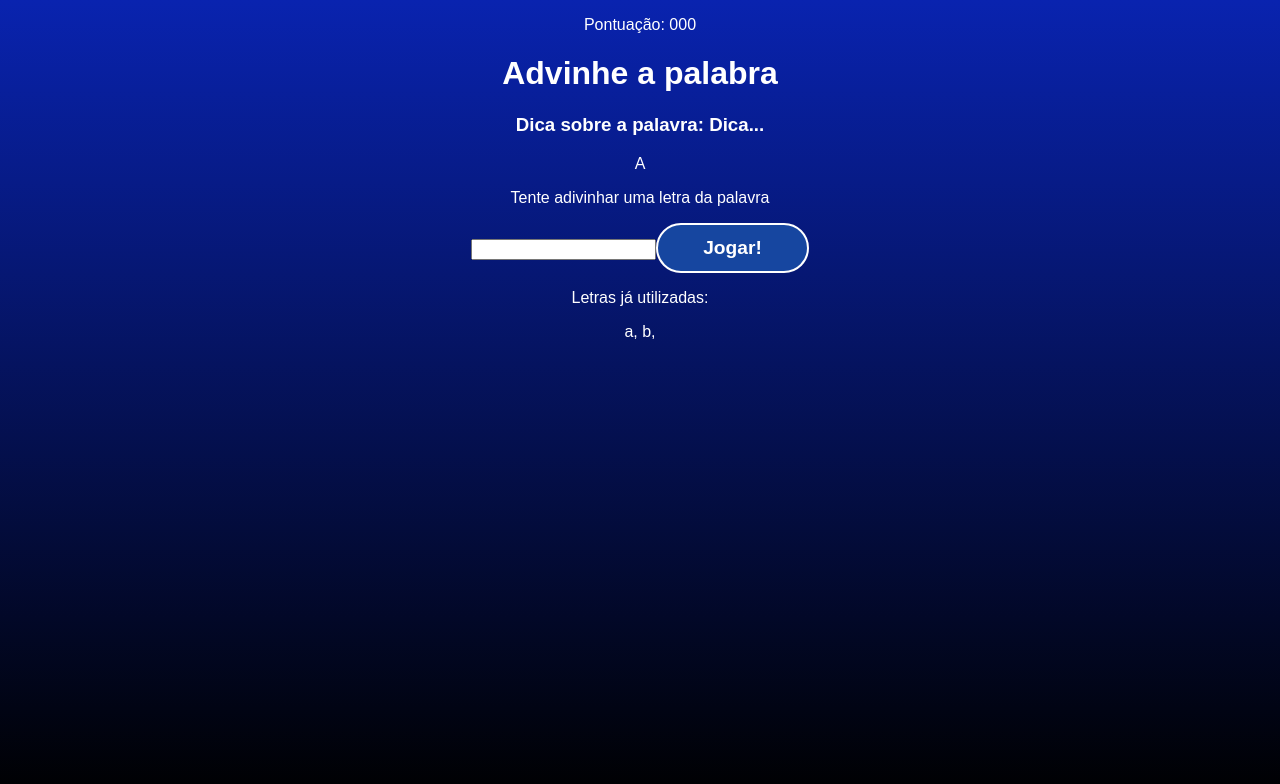
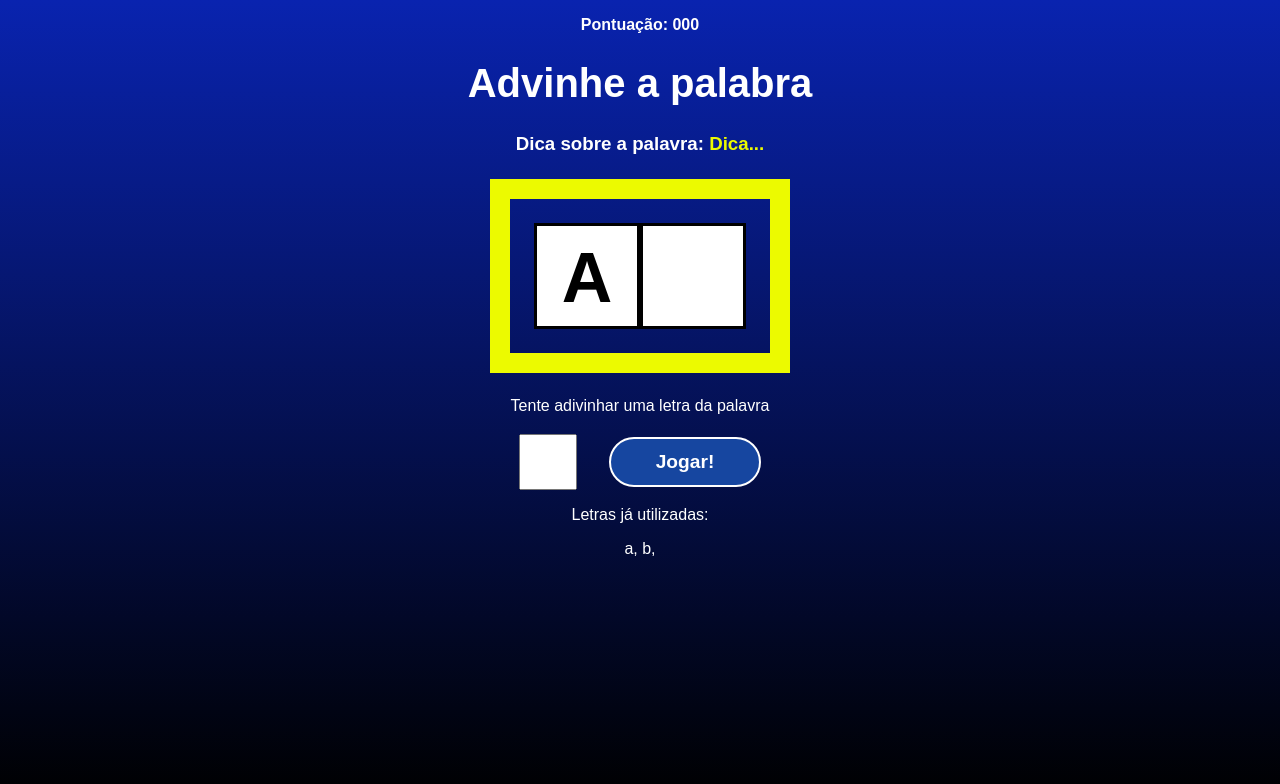
Before and after one commit to SilvaRDev/curso-react, a React (Vite) app in the folder 7-SECRET-WORD/secretword/: page / in a window 1280 px wide. Both pictures are taken after a click on the button "Começar o jogo!". Shown: the top 784 px of the page. Built offline with nearby package versions, Linux system fonts and the light colour scheme.

Commit message:
Update Game.css

```diff
--- a/7-SECRET-WORD/secretword/src/components/Game.css
+++ b/7-SECRET-WORD/secretword/src/components/Game.css
@@ -0,0 +1,52 @@
+:root {
+  --cor-ouro: #ECFA00;
+}
+
+.game h1 {
+  font-size: 2.5em;
+}
+
+.points span {
+  font-weight: bold;
+}
+
+.tip span {
+  color: var(--cor-ouro);
+}
+
+.wordContainer {
+  margin: 1.5em;
+  padding: 1.5em;
+  border: 20px solid var(--cor-ouro);
+  display: flex;
+}
+
+.letter, .blankSquare {
+  font-size: 70px;
+  line-height: 1.5;
+  border: 3px solid black;
+  height: 100px;
+  width: 100px;
+  text-transform: uppercase;
+  background-color: white;
+  color: black;
+  font-weight: bold;
+}
+
+.letterContainer p {
+  margin-bottom: 1.2em;
+}
+
+.letterContainer form  {
+  display: flex;
+  align-items: center;
+  justify-content: center;
+}
+
+.letterContainer input {
+  height: 50px;
+  width: 50px;
+  font-size: 2em;
+  text-align: center;
+  margin-right: 1em;
+}
```
